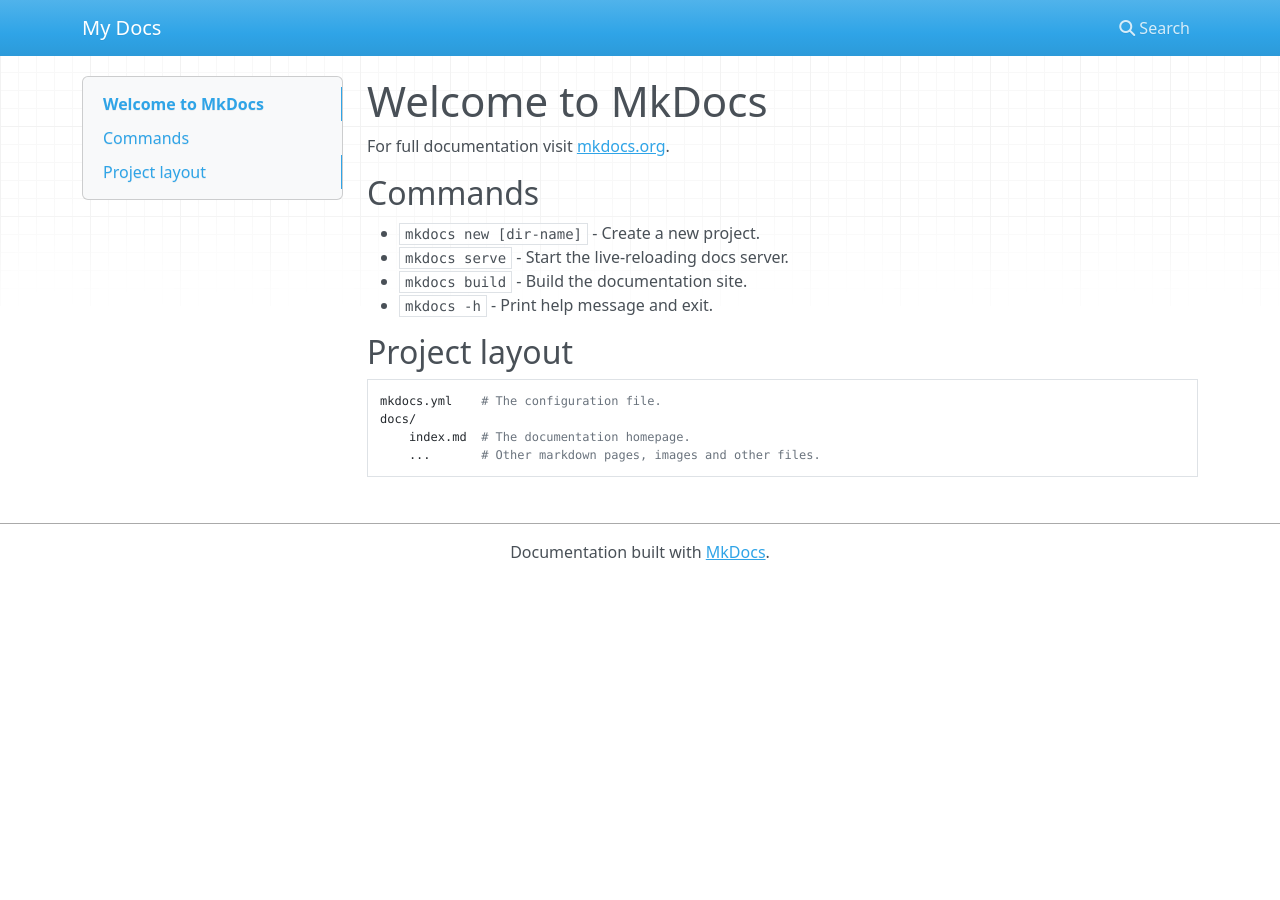
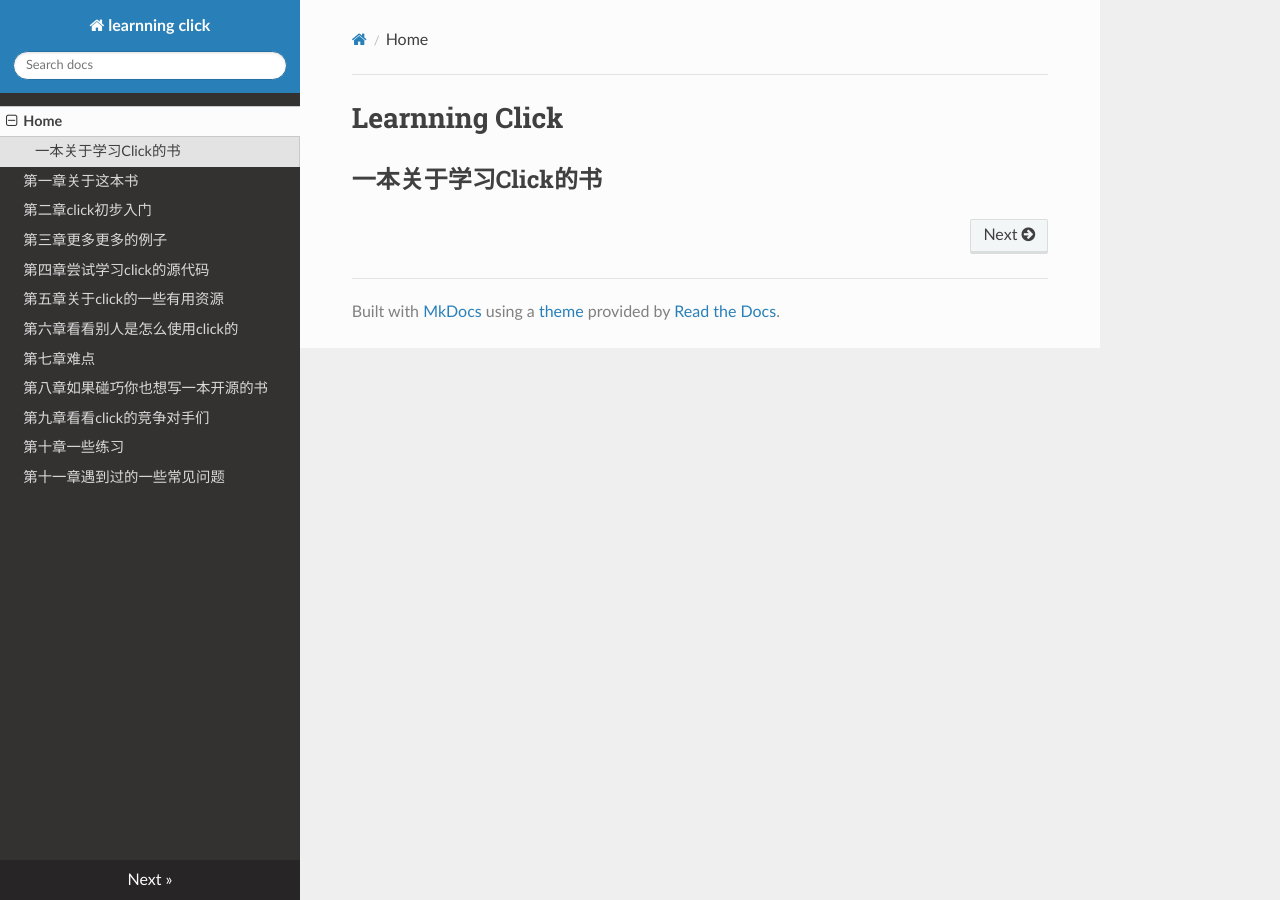
Before and after one commit to lizkca/thebook, an MkDocs documentation site: the page built from docs/index.md, in a window 1280 px wide. Built offline with MkDocs 1.6.1, drawn with Linux system fonts in a browser that asks for light colours; nearby versions of some CDN libraries.

Commit message:
start point

```diff
--- /dev/null
+++ b/docs/chap1.md
@@ -0,0 +1 @@
+# 第一章 关于这本书
--- /dev/null
+++ b/docs/chap10.md
@@ -0,0 +1 @@
+# 第十章  一些练习
--- /dev/null
+++ b/docs/chap4.md
@@ -0,0 +1 @@
+# 第四章 尝试学习click的源代码
--- /dev/null
+++ b/docs/chap5.md
@@ -0,0 +1 @@
+# 第五章 关于click的一些有用资源
--- a/docs/index.md
+++ b/docs/index.md
@@ -1,17 +1,3 @@
-# Welcome to MkDocs
+# Learnning Click
 
-For full documentation visit [mkdocs.org](https://www.mkdocs.org).
-
-## Commands
-
-* `mkdocs new [dir-name]` - Create a new project.
-* `mkdocs serve` - Start the live-reloading docs server.
-* `mkdocs build` - Build the documentation site.
-* `mkdocs -h` - Print help message and exit.
-
-## Project layout
-
-    mkdocs.yml    # The configuration file.
-    docs/
-        index.md  # The documentation homepage.
-        ...       # Other markdown pages, images and other files.
+## 一本关于学习Click的书
--- a/mkdocs.yml
+++ b/mkdocs.yml
@@ -1 +1,15 @@
-site_name: My Docs
+site_name: learnning click
+nav:
+    - Home: index.md
+    - 第一章关于这本书: chap1.md
+    - 第二章click初步入门: chap2.md
+    - 第三章更多更多的例子: chap3.md
+    - 第四章尝试学习click的源代码: chap4.md
+    - 第五章关于click的一些有用资源: chap5.md
+    - 第六章看看别人是怎么使用click的: chap6.md
+    - 第七章难点: chap7.md
+    - 第八章如果碰巧你也想写一本开源的书: chap8.md
+    - 第九章看看click的竞争对手们: chap9.md
+    - 第十章一些练习: chap10.md
+    - 第十一章遇到过的一些常见问题: chap11.md
+theme: readthedocs
```
Also changed, not shown: docs/chap11.md (added, +1 -0 lines), docs/chap2.md (added, +1 -0 lines), docs/chap3.md (added, +1 -0 lines), docs/chap6.md (added, +1 -0 lines), docs/chap7.md (added, +1 -0 lines), docs/chap8.md (added, +1 -0 lines), docs/chap9.md (added, +1 -0 lines).
